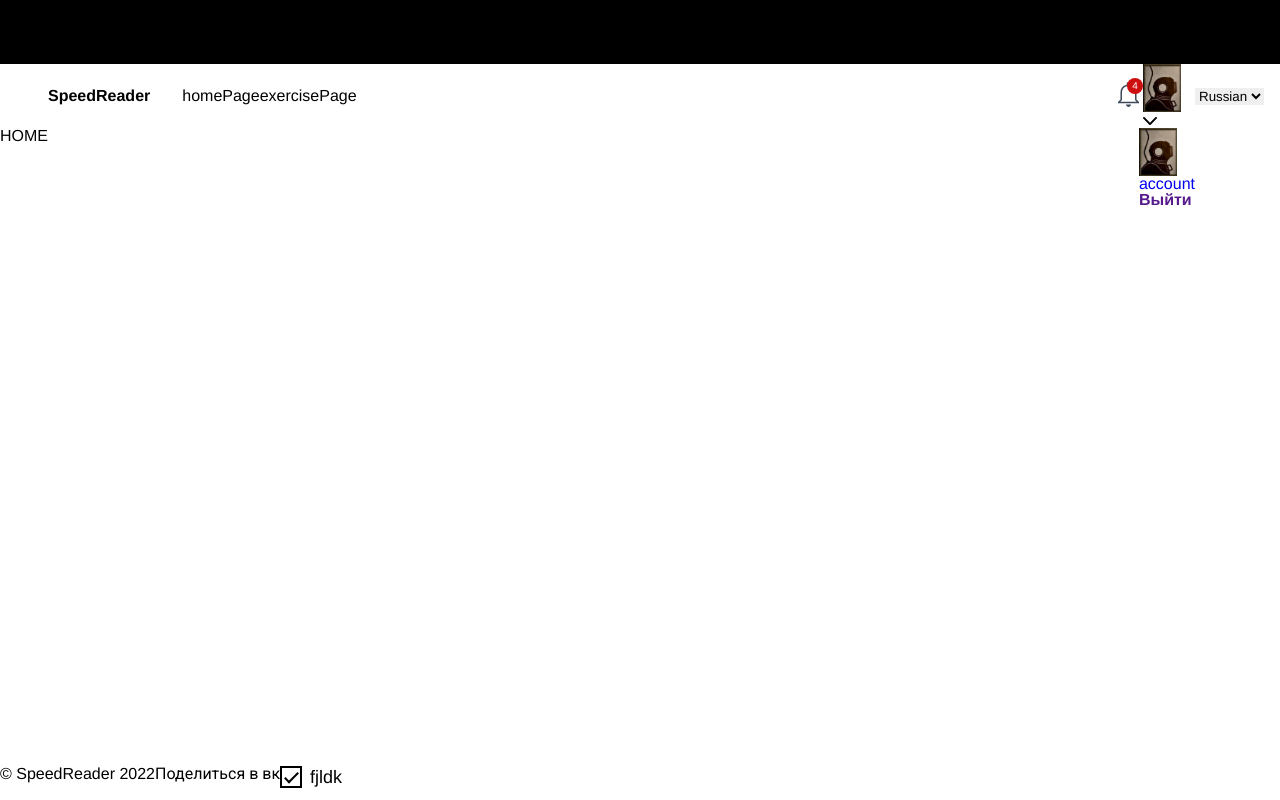
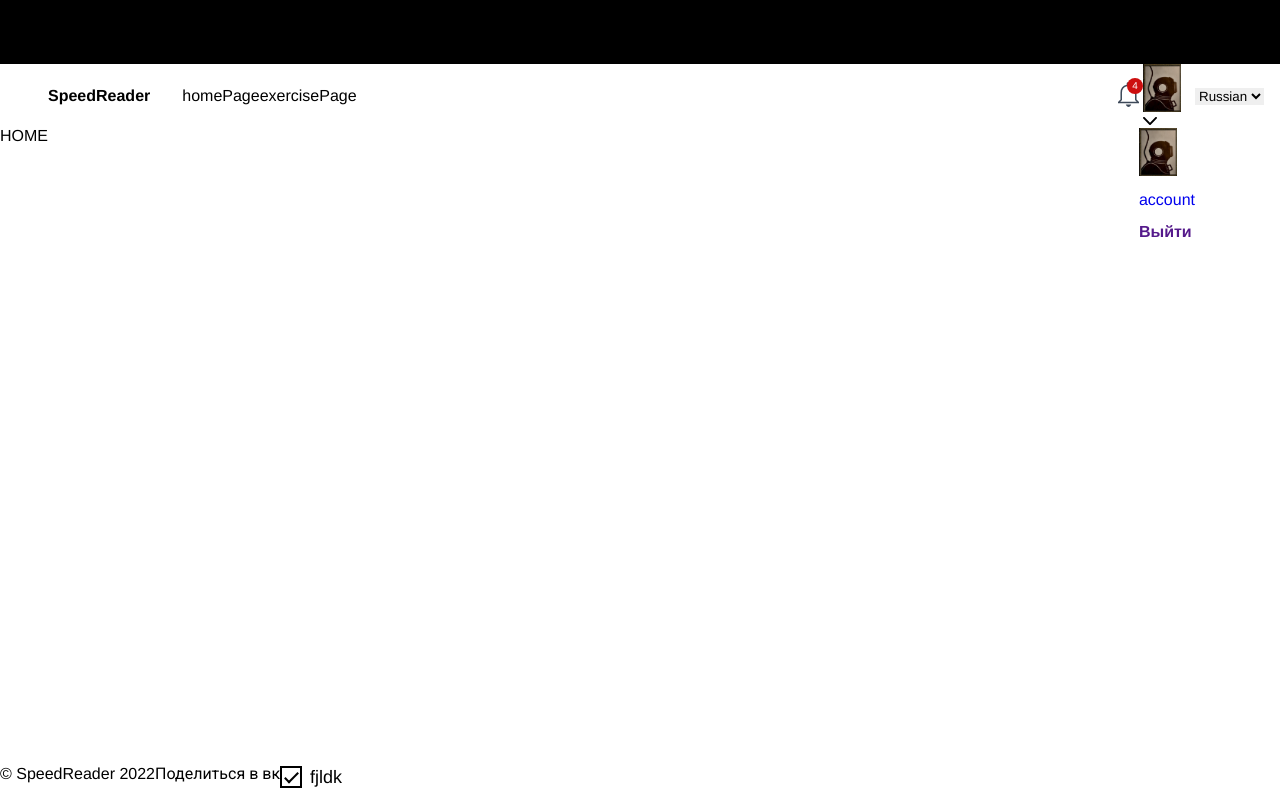
Before and after one commit to gasheva/Speed_Reader, a Vue app: page / in a window 1280 px wide. Both pictures are taken after a click on the link 1168 px from the left and 96 px from the top of the page. Built offline with nearby package versions, Linux system fonts and the light colour scheme.

Commit message:
fix: rename style

```diff
--- a/src/components/components/Dropdown/DropdownMenuUser.vue
+++ b/src/components/components/Dropdown/DropdownMenuUser.vue
@@ -35,7 +35,7 @@ export default defineComponent({
 .user-dropdown {
     display: flex;
     flex-direction: column;
-    gasp: .5rem;
+    gap: .5rem;
     color: black;
     text-decoration: none;
 
```
